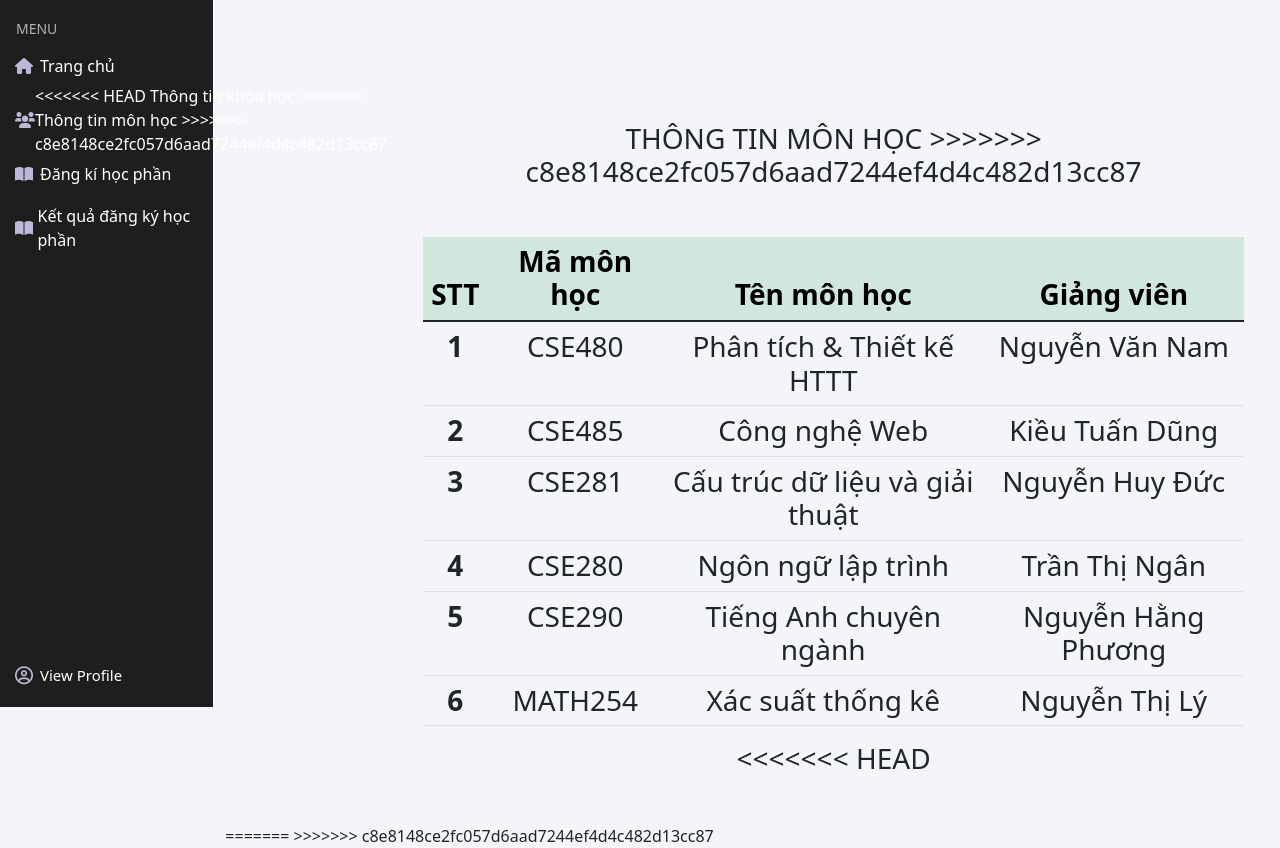
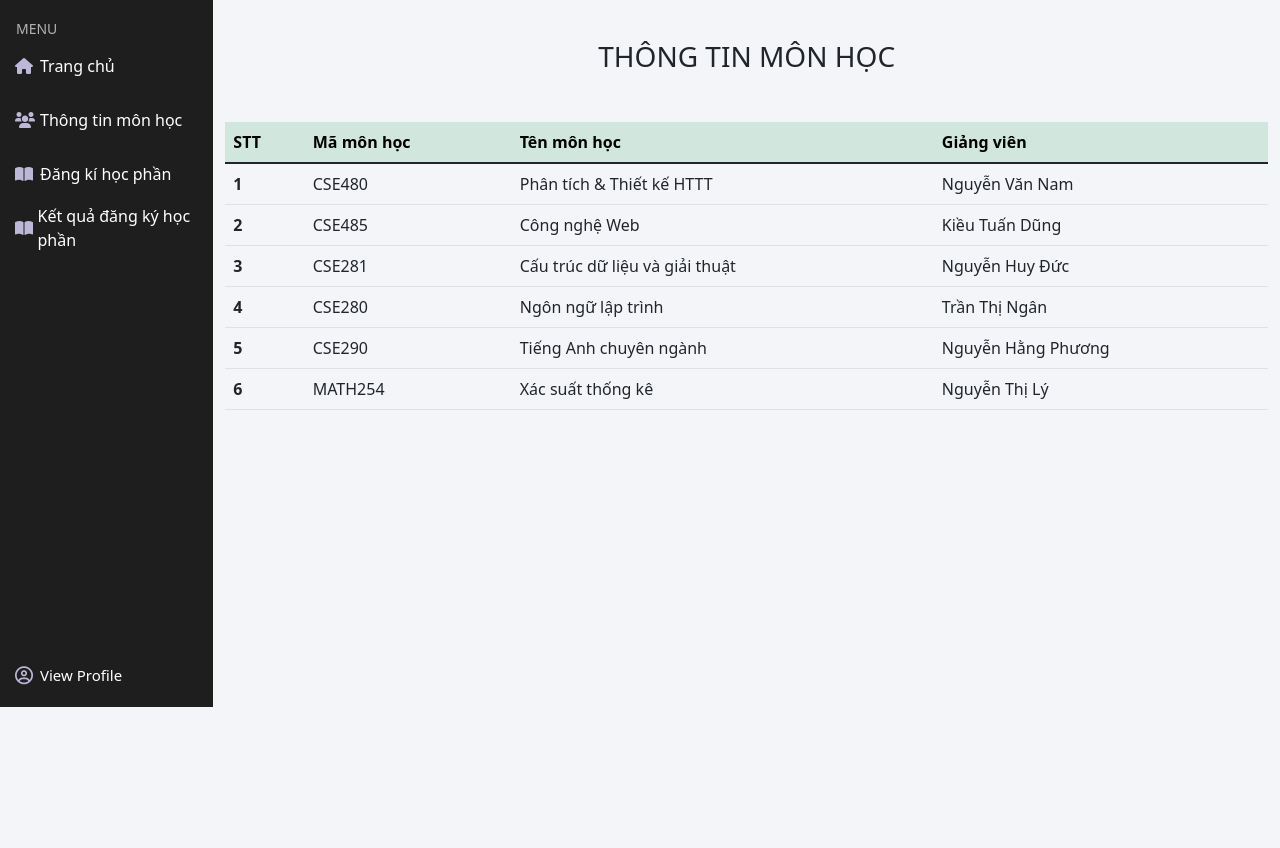
Before and after one commit to CaoVanTan/SchoolRegisManagement, a PHP site: page /view/student/student_subject_info.php in a window 1280 px wide. Shown: the part 93-941 px from the top of the page. After the commit the page ends 800 px from the top, so only its background shows below. Run offline with PHP 8.4, Linux system fonts and the light colour scheme; data comes from the database, SQL or seed files in the repository.

Commit message:
update code

```diff
--- a/partials-front/student_menu.php
+++ b/partials-front/student_menu.php
@@ -11,11 +11,7 @@
             <li>
                 <a class="text-decoration-none h-100 d-flex align-items-center" href="student_subject_info.php">
                     <i class="fas fa-users"></i>
-<<<<<<< HEAD
-                    Thông tin khóa học
-=======
                     Thông tin môn học
->>>>>>> c8e8148ce2fc057d6aad7244ef4d4c482d13cc87
                 </a>
             </li>
             <li class="notification2">
--- a/view/student/student_subject_info.php
+++ b/view/student/student_subject_info.php
@@ -3,17 +3,10 @@ include '../../partials-front/header.php';
 include '../../partials-front/header_nav.php';
 include '../../partials-front/student_menu.php';
 ?>
-<<<<<<< HEAD
-<div class="col-10 float-end">
-    <div class="container">
-        <div class="row">
-            <h3 class="mt-5 mb-5" style="text-align: center">DANH SÁCH MÔN HỌC ĐĂNG KÝ
-=======
 <main class="col-10 float-end">
     <div class="container">
         <div class="row">
             <h3 class="mt-5 mb-5" style="text-align: center">THÔNG TIN MÔN HỌC
->>>>>>> c8e8148ce2fc057d6aad7244ef4d4c482d13cc87
             </h3>
             <div class="col-md-12" >
                 <table class="table ">
@@ -49,8 +42,4 @@ include '../../partials-front/student_menu.php';
             </div>
         </div>
     </div>
-<<<<<<< HEAD
-</div>
-=======
 </main>
->>>>>>> c8e8148ce2fc057d6aad7244ef4d4c482d13cc87
```
Also changed, not shown: view/login.php (+0 -18 lines), view/student/student_find_subject.php (+0 -24 lines), view/student/student_info.php (+1 -12 lines), view/student/student_registration_results.php (+0 -13 lines).
